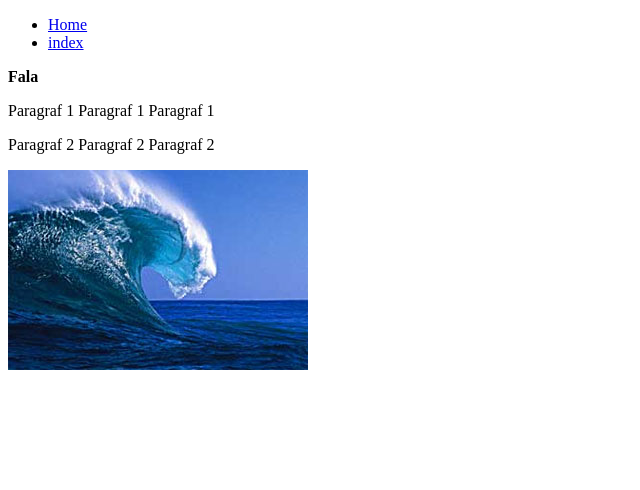
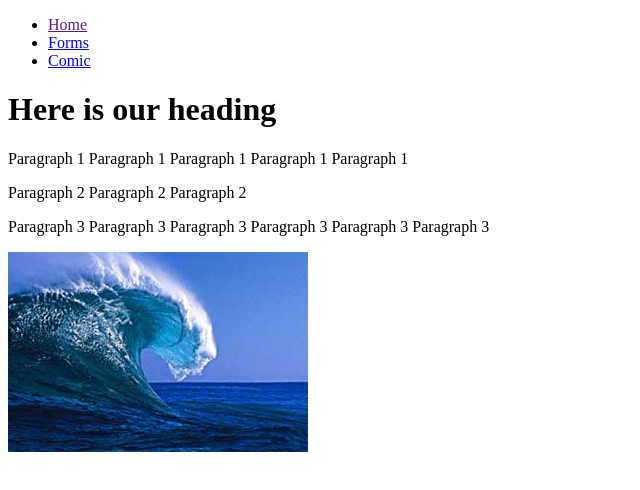
Before and after one commit to kczerwienka/Prymus, a plain HTML site: page fala.html in a window 1280 px wide. Shown: the whole page, without its empty margins (0-640 px from the left). Drawn offline with Linux system fonts and the light colour scheme.

Commit message:
Add files via upload

```diff
--- a/fala.html
+++ b/fala.html
@@ -1,25 +1,22 @@
-<!doctype html>
-<html>
-  <ul>
-    <li><a href="https://www.onet.pl">
-         Home
-         </a>
-    </li>
-    <li><a href="index.html">
-        index
-        </a>
-    </li>
-   </ul>
-
- <head>
-      <meta charset="UTF-8">
-      <title>Fala</title>
- </head>
- <body>
-     <p><b>Fala</b></p>
-     <p>Paragraf 1 Paragraf 1 Paragraf 1 </p>
-     <p>Paragraf 2 Paragraf 2 Paragraf 2 </p>
-     <img src="fala.jpg"
+<!DOCTYPE html>
+<html lang="en">
+<head>
+    <meta charset="UTF-8">
+    <title>Jestem na fali</title>
+</head>
+<body>
+<div>
+    <ul>
+        <li><a href="">Home</a></li>
+        <li><a href="https://www.google.com/doodles/celebrating-50-years-of-kids-coding">Forms</a></li>
+        <li><a href="https://xkcd.com/1854/">Comic</a></li>
+    </ul>
+</div>
+<h1>Here is our heading</h1>
+<p>Paragraph 1 Paragraph 1 Paragraph 1 Paragraph 1 Paragraph 1</p>
+<p>Paragraph 2 Paragraph 2 Paragraph 2</p>
+<p>Paragraph 3 Paragraph 3 Paragraph 3 Paragraph 3 Paragraph 3 Paragraph 3</p>
+     <img src="fala.jpg">
 
  </body>
 
```
Also changed, not shown: index.html (line endings or trailing spaces), 1 other file.
